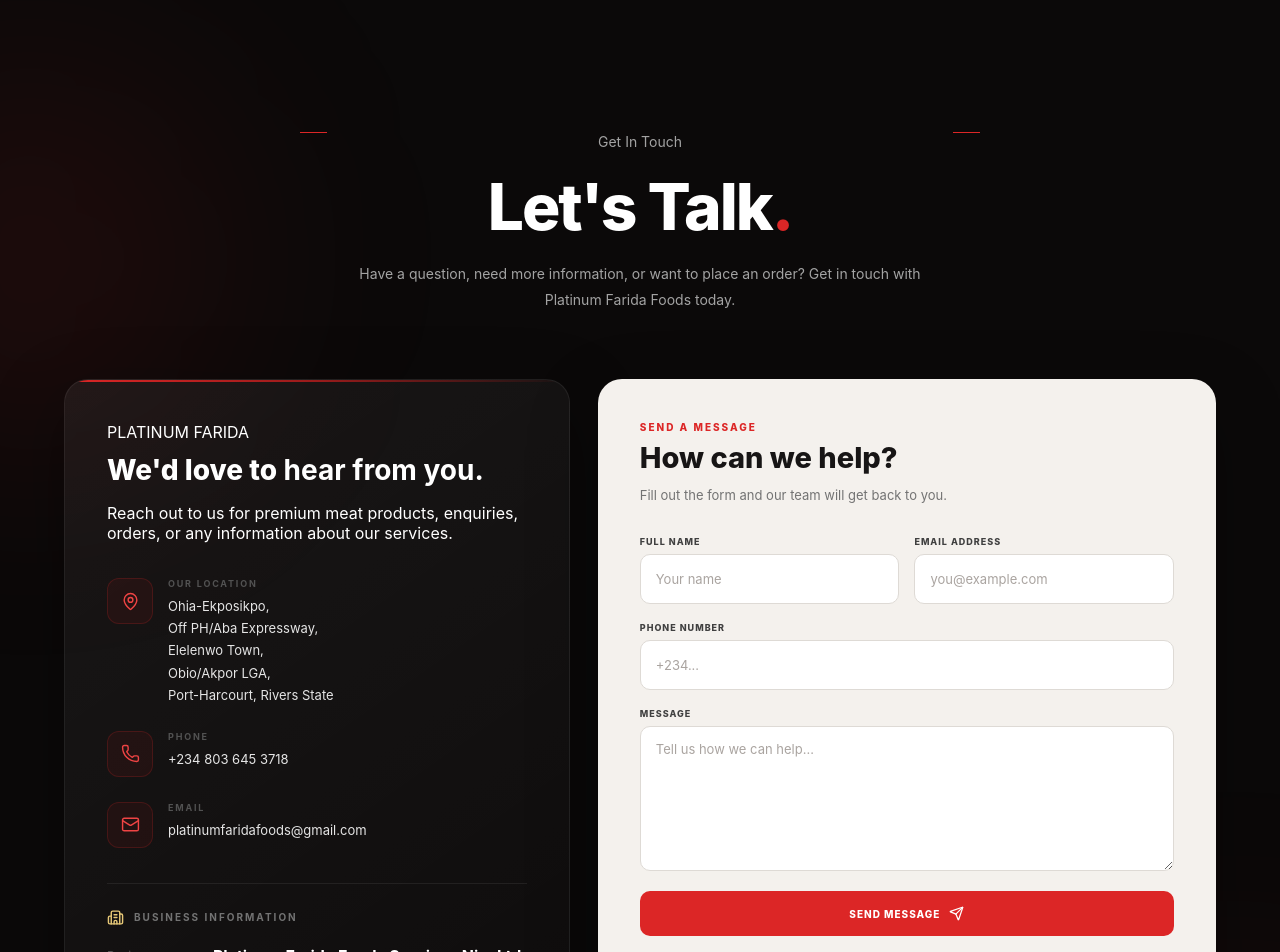
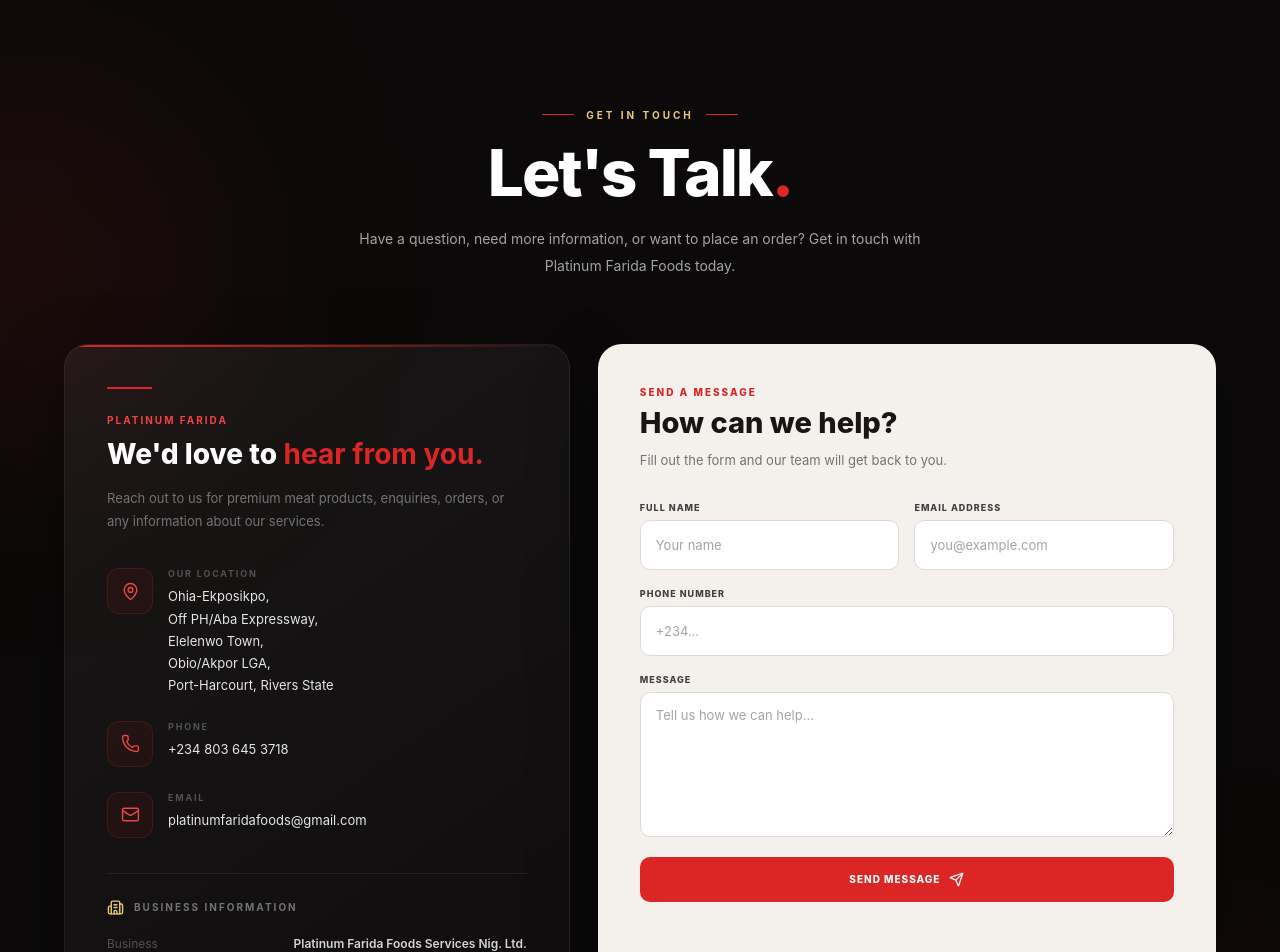
Before and after one commit to freefire43cjt3-cpu/platinum-farida-web, a React (Create React App) app: page / in a window 1280 px wide. Shown: the part 9100-10052 px from the top of the page. Built offline with nearby package versions, Linux system fonts and the light colour scheme.

Commit message:
Fix About promise badge

```diff
--- a/src/Components/About.css
+++ b/src/Components/About.css
@@ -227,7 +227,6 @@
 
   backdrop-filter: blur(15px);
 
-  /* Subtle movement */
   animation:
     aboutBadgeFloat 4s ease-in-out infinite;
 }
@@ -588,7 +587,6 @@
     text-align: left;
   }
 
-  /* Compact button */
   .about-button {
     width: auto;
 
@@ -637,9 +635,10 @@
     font-size: 18px;
   }
 
+  /* FIXED FLOATING BADGE */
   .about-floating-badge {
     right: 8px;
-    bottom: -18px;
+    bottom: 12px;
 
     max-width: calc(100% - 16px);
 
@@ -691,14 +690,12 @@
     letter-spacing: 0.5px;
   }
 
-  /* Keep button compact on phones */
   .about-button {
     width: auto;
 
     min-height: 50px;
 
-    padding:
-      0 18px;
+    padding: 0 18px;
 
     font-size: 13px;
   }
@@ -734,15 +731,13 @@
   .about-button {
     font-size: 12px;
 
-    padding:
-      0 16px;
+    padding: 0 16px;
   }
 }
 
 
 /* =====================================================
    REDUCE MOTION
-   Helps users who prefer less animation
 ===================================================== */
 
 @media (prefers-reduced-motion: reduce) {
--- a/src/Components/Contact.css
+++ b/src/Components/Contact.css
@@ -76,16 +76,15 @@
   box-sizing: border-box;
 }
 
-.contact-label::before,
-.contact-label::after {
-  content: "";
-  flex-shrink: 1;
+.contact-label span {
+  flex-shrink: 0;
   width: 32px;
   height: 1px;
   background: #dc2626;
 }
 
-.contact-label span {
+.contact-label p {
+  margin: 0;
   max-width: 100%;
   color: #e8c978;
   font-size: 10px;
@@ -110,7 +109,7 @@
   color: #dc2626;
 }
 
-.contact-header p {
+.contact-header > p {
   width: 100%;
   max-width: 620px;
   margin: 20px auto 0;
@@ -173,12 +172,22 @@
   );
 }
 
+/* Decorative line from JSX */
+.contact-info-line {
+  width: 45px;
+  height: 2px;
+  margin-bottom: 25px;
+  background: #dc2626;
+}
+
 .contact-info-header {
   min-width: 0;
   margin-bottom: 35px;
 }
 
-.contact-info-label {
+.contact-info-header > span {
+  display: block;
+  max-width: 100%;
   color: #ef4444;
   font-size: 10px;
   font-weight: 700;
@@ -197,11 +206,11 @@
   overflow-wrap: anywhere;
 }
 
-.contact-info h3 span {
+.contact-info h3 strong {
   color: #dc2626;
 }
 
-.contact-info-description {
+.contact-info-header p {
   width: 100%;
   max-width: 470px;
   margin: 15px 0 0;
@@ -272,7 +281,6 @@
   overflow-wrap: anywhere;
 }
 
-.contact-detail-content p,
 .contact-detail-content div {
   max-width: 100%;
   margin: 0;
@@ -324,7 +332,7 @@
 
 .business-row {
   display: flex;
-  align-items: center;
+  align-items: flex-start;
   justify-content: space-between;
   width: 100%;
   max-width: 100%;
@@ -340,7 +348,7 @@
   overflow-wrap: anywhere;
 }
 
-.business-row span:last-child {
+.business-row strong {
   min-width: 0;
   max-width: 240px;
   color: #d4d4d4;
@@ -351,7 +359,7 @@
   word-break: break-word;
 }
 
-.business-row.established span:last-child {
+.business-row.established strong {
   color: #e8c978;
 }
 
@@ -523,6 +531,10 @@
   box-shadow: 0 0 0 4px rgba(220, 38, 38, 0.08);
 }
 
+.contact-form-group input:invalid:not(:placeholder-shown) {
+  border-color: #ef4444;
+}
+
 /* =========================================
    SUBMIT BUTTON
 ========================================= */
@@ -620,7 +632,7 @@
     font-size: 2.4rem;
   }
 
-  .contact-header p {
+  .contact-header > p {
     font-size: 12px;
   }
 
@@ -646,7 +658,7 @@
     align-items: flex-start;
   }
 
-  .business-row span:last-child {
+  .business-row strong {
     max-width: 180px;
   }
 }
@@ -675,7 +687,7 @@
     gap: 4px;
   }
 
-  .business-row span:last-child {
+  .business-row strong {
     max-width: 100%;
     text-align: left;
   }
```
